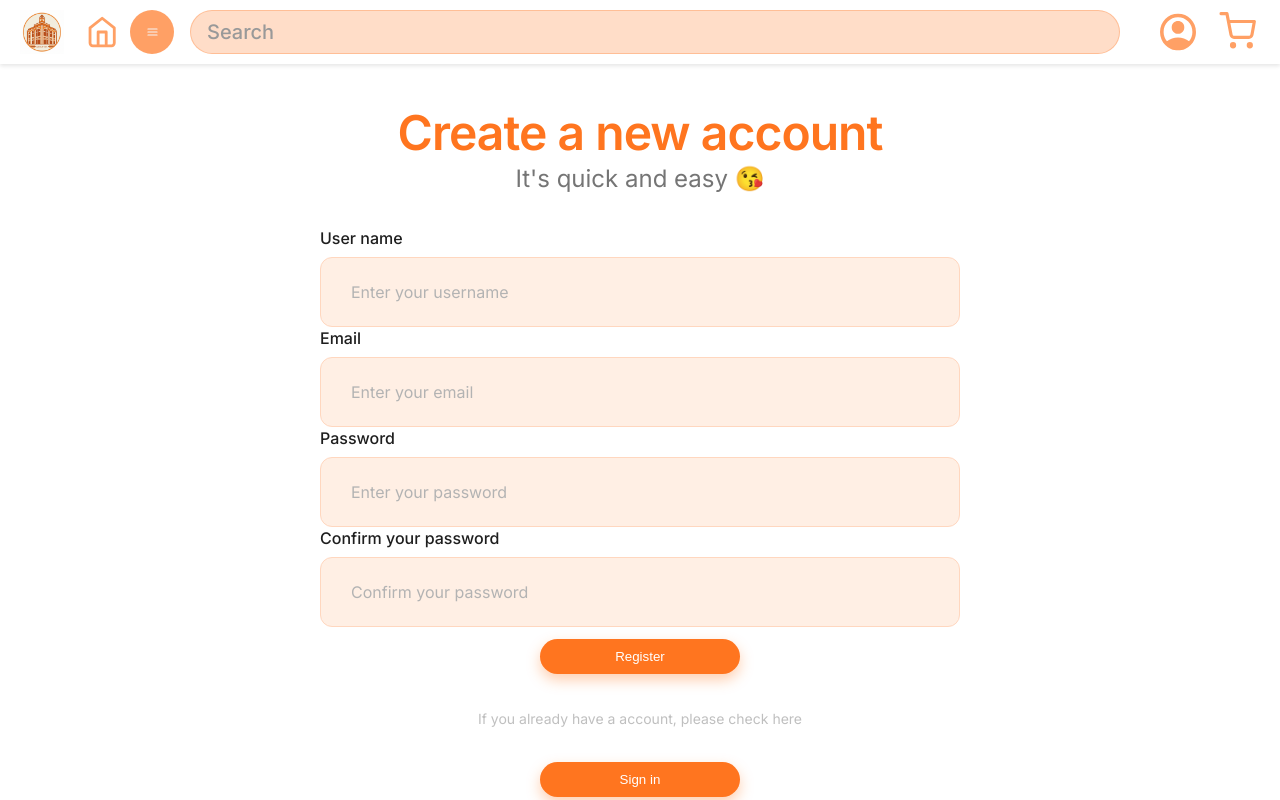
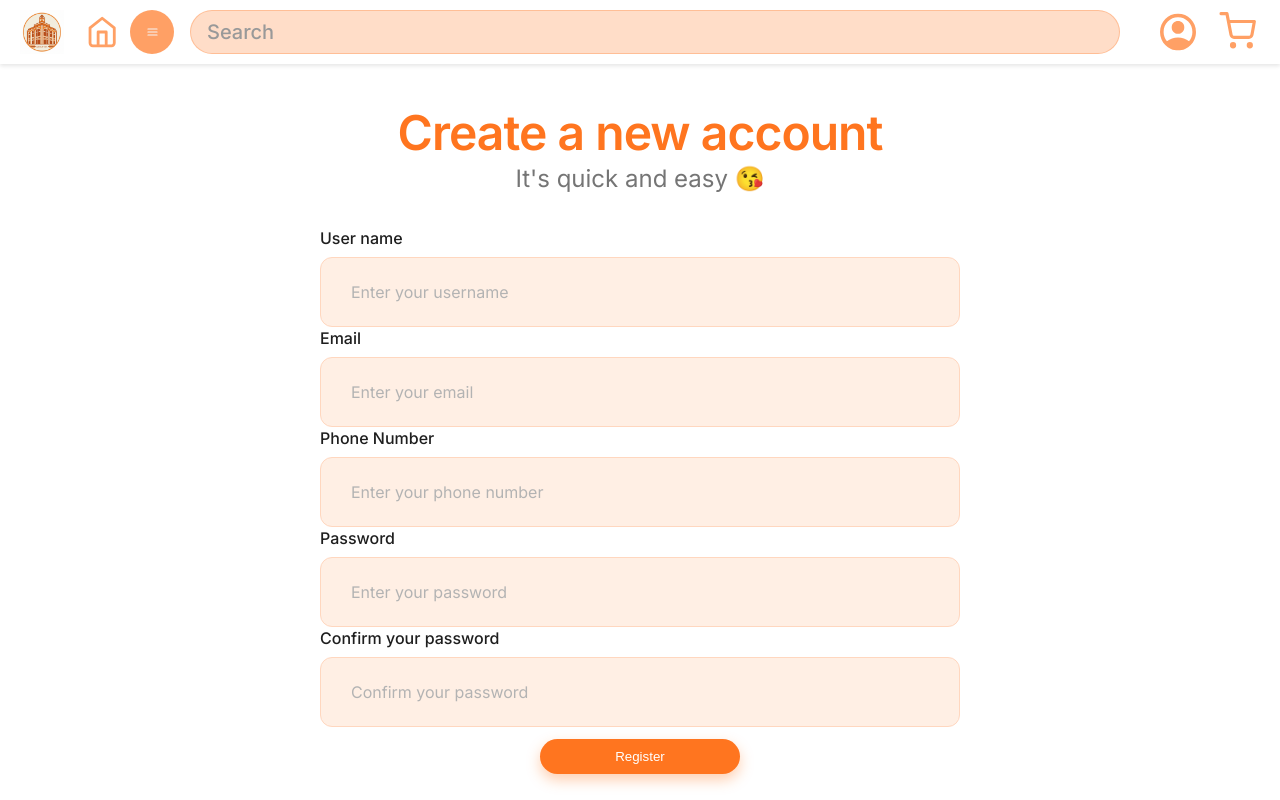
Before and after one commit to ZHAO-1221/Caproject-Frontend, a React (Create React App) app: page /registration in a window 1280 px wide. Shown: the top 800 px of the page. Built offline with nearby package versions, Linux system fonts and the light colour scheme; a web font is replaced by a local one.

Commit message:
桥更新

```diff
--- a/src/pages/Registration.tsx
+++ b/src/pages/Registration.tsx
@@ -10,6 +10,7 @@ interface RegistrationForm {
   email: string;
   password: string;
   confirmPassword: string;
+  phone: string;
 }
 
 const Registration: React.FC = () => {
@@ -18,7 +19,8 @@ const Registration: React.FC = () => {
     username: '',
     email: '',
     password: '',
-    confirmPassword: ''
+    confirmPassword: '',
+    phone: ''
   });
   const [error, setError] = useState('');
   const [success, setSuccess] = useState('');
@@ -38,7 +40,7 @@ const Registration: React.FC = () => {
     e.preventDefault();
 
     // Validation
-    if (!formData.username.trim() || !formData.email.trim() || !formData.password || !formData.confirmPassword) {
+    if (!formData.username.trim() || !formData.email.trim() || !formData.password || !formData.confirmPassword || !formData.phone.trim()) {
       setError('Please fill in all fields');
       return;
     }
@@ -70,7 +72,8 @@ const Registration: React.FC = () => {
       const response = await registrationService.register({
         username: formData.username,
         email: formData.email,
-        password: formData.password
+        password: formData.password,
+        phone: formData.phone
       });
 
       if (response.success) {
@@ -130,6 +133,22 @@ const Registration: React.FC = () => {
                 onChange={handleInputChange}
                 className="input-value"
                 placeholder="Enter your email"
+                required
+                disabled={loading}
+              />
+            </div>
+          </div>
+
+          <div className="input-field">
+            <div className="label">Phone Number</div>
+            <div className="input">
+              <input
+                type="tel"
+                name="phone"
+                value={formData.phone}
+                onChange={handleInputChange}
+                className="input-value"
+                placeholder="Enter your phone number"
                 required
                 disabled={loading}
               />
```
